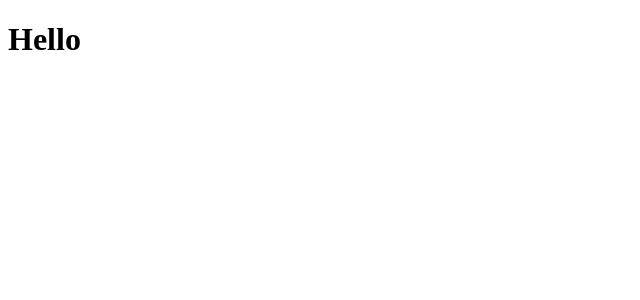
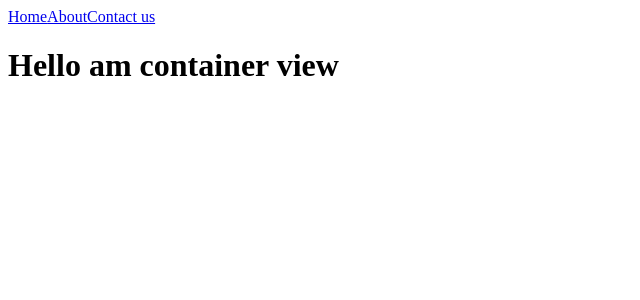
Before and after one commit to mariamiah/Store-Manager-React-Redux, a React app: page / in a window 1280 px wide. Shown: the top 300 px of the page, without its empty margins (0-640 px from the left). Built offline with nearby package versions, Linux system fonts and the light colour scheme.

Commit message:
chore(reactrouter): set up react router
[Starts #163902146]

```diff
--- a/package.json
+++ b/package.json
@@ -47,7 +47,8 @@
   },
   "dependencies": {
     "react": "^16.8.1",
-    "react-dom": "^16.8.1"
+    "react-dom": "^16.8.1",
+    "react-router-dom": "^4.3.1"
   },
   "jest": {
     "verbose": true,
--- /dev/null
+++ b/src/components/Error.js
@@ -0,0 +1,8 @@
+import React from 'react';
+
+const Error = () => (
+  <div>
+    <p>Error: 404 NOT FOUND!</p>
+  </div>
+);
+export default Error;
--- /dev/null
+++ b/src/components/Navigation.js
@@ -0,0 +1,18 @@
+
+import React, { Component } from 'react';
+import { NavLink } from 'react-router-dom';
+
+// eslint-disable-next-line react/prefer-stateless-function
+class Navigation extends Component {
+  render() {
+    return (
+      <div>
+        <NavLink to="/">Home</NavLink>
+        <NavLink to="/about">About</NavLink>
+        <NavLink to="/contact">Contact us</NavLink>
+      </div>
+    );
+  }
+}
+
+export default Navigation;
--- /dev/null
+++ b/src/containers/About.js
@@ -0,0 +1,14 @@
+import React, { Component } from 'react';
+
+// eslint-disable-next-line react/prefer-stateless-function
+class About extends Component {
+  render() {
+    return (
+      <div>
+        <p>About page</p>
+      </div>
+    );
+  }
+}
+
+export default About;
--- /dev/null
+++ b/src/containers/Home.js
@@ -0,0 +1,13 @@
+import React, { Component } from 'react';
+
+// eslint-disable-next-line react/prefer-stateless-function
+class Home extends Component {
+  render() {
+    return (
+      <div>
+        <h1>Hello am container view</h1>
+      </div>
+    );
+  }
+}
+export default Home;
--- a/src/index.js
+++ b/src/index.js
@@ -1,5 +1,5 @@
 import React from 'react';
 import ReactDOM from 'react-dom';
-import App from './components/App';
+import Routes from './routes/index';
 
-ReactDOM.render(<App />, document.getElementById('root'));
+ReactDOM.render(<Routes />, document.getElementById('root'));
--- /dev/null
+++ b/src/routes/index.js
@@ -0,0 +1,22 @@
+import React from 'react';
+import { BrowserRouter, Route, Switch } from 'react-router-dom';
+import Home from '../containers/Home';
+import About from '../containers/About';
+import Error from '../components/Error';
+import Navigation from '../components/Navigation';
+
+const Routes = () => (
+  <BrowserRouter>
+    <div>
+      <Navigation />
+      <Switch>
+        <Route path="/" exact strict component={Home} />
+        <Route path="/about" exact strict component={About} />
+        <Route component={Error} />
+      </Switch>
+    </div>
+  </BrowserRouter>
+);
+
+
+export default Routes;
--- a/webpack.config.js
+++ b/webpack.config.js
@@ -32,4 +32,9 @@ module.exports = {
   plugins: [
     new HtmlPlugin({ template: './src/index.html' }),
   ],
+  devServer: {
+    historyApiFallback: {
+      disableDotRule: true,
+    },
+  },
 };
```
Also changed, not shown: 1 other file (tests, documents, lock files or other folders).
